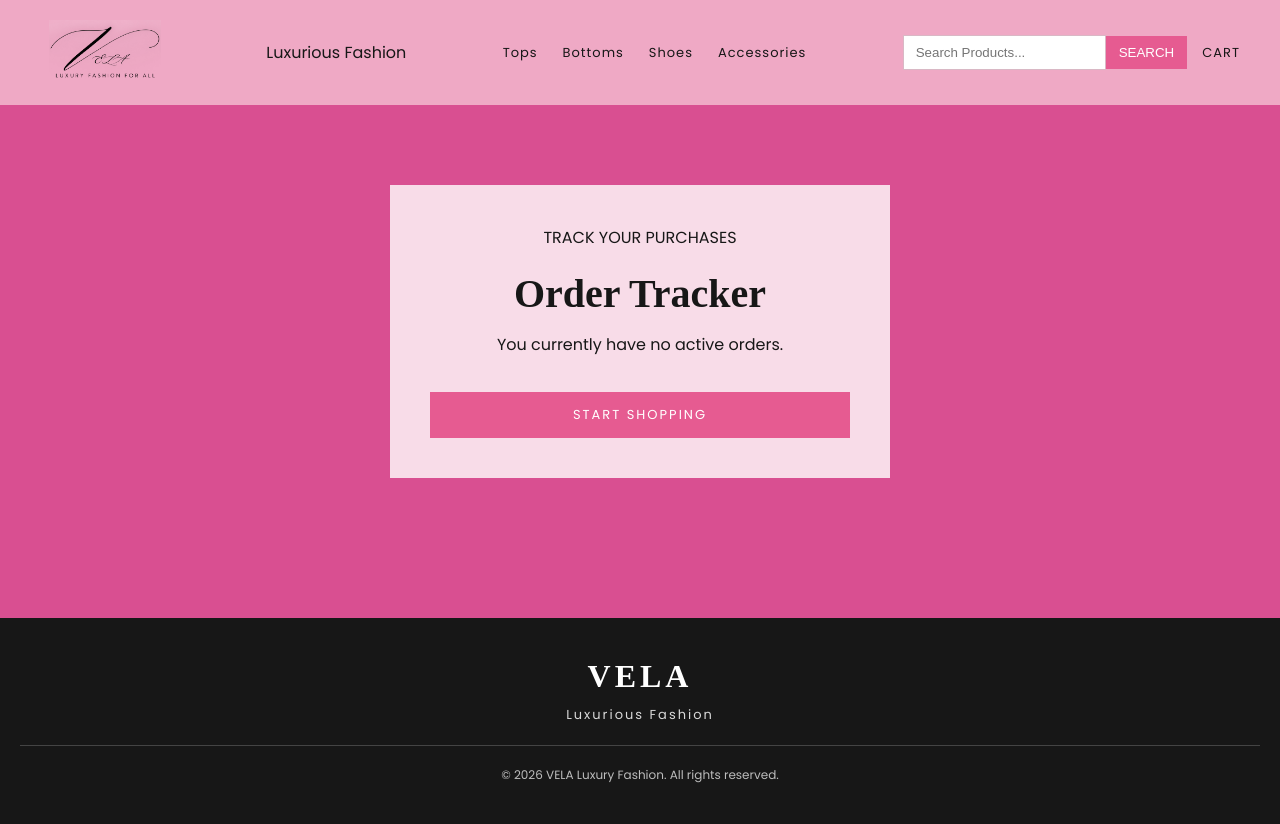
After one commit to natalievmedrano/Exam2ProjectRepo, a Node server app: page /orders in a window 1280 px wide. The commit adds this page. Run offline with Node 20, Linux system fonts and the light colour scheme.

Commit message:
Added a feature to track orders placed and updated the routes and css needed

```diff
--- a/public/css/style.css
+++ b/public/css/style.css
@@ -351,6 +351,19 @@ body {
 
 .login-links a:hover {
     text-decoration: underline;
+}
+
+/* Tracking Orders */
+.order-card {
+    background-color: white;
+    padding: 20px;
+    margin-top: 20px;
+    text-align: left;
+}
+
+.order-card h2 {
+    font-family: 'Playfair Display', serif;
+    margin-bottom: 10px;
 }
 
 /* PRODUCT CARDS */
--- a/routes/index.js
+++ b/routes/index.js
@@ -247,7 +247,16 @@ router.post('/register', (req, res) => {
     }
 });
 
+// tracking orders
+const orders = [];
 
+router.get('/orders', (req, res) => {
+
+    res.render('pages/orderTracker', {
+        orders
+    });
+
+});
 
 // shop page
 router.get('/shop', (req, res) => {
--- /dev/null
+++ b/views/pages/orderTracker.ejs
@@ -0,0 +1,68 @@
+<!DOCTYPE html>
+<html lang="en">
+<head>
+    <meta charset="UTF-8">
+    <meta name="viewport" content="width=device-width, initial-scale=1.0" >
+    <title>VELA | Order Tracker</title>
+    <link rel="stylesheet" href="/css/style.css">
+</head>
+
+<body>
+
+    <%- include('../partials/header') %>
+
+    <main>
+        <section class="login-section">
+            <div class="login-container">
+                <p>TRACK YOUR PURCHASES</p>
+                <h1>Order Tracker</h1>
+
+                <% if (!orders || orders.length === 0) { %>
+
+                    <p>You currently have no active orders.</p>
+
+                    <a href="/shop" class="shop-button">
+                        START SHOPPING
+                    </a>
+
+                <% } else { %>
+                    <% orders.forEach(order => { %>
+                        <div class="order-card">
+
+                            <h2>Order #<%= order.id %></h2>
+
+                            <p>
+                                Status:
+                                <strong><%= order.status %></strong>
+                            </p>
+
+                            <p>
+                                Total:
+                                $<%= order.total.toFixed(2) %>
+                            </p>
+
+                            <% if (order.items) { %>
+
+                                <p>Items:</p>
+
+                                <ul>
+                                    <% order.items.forEach(item => { %>
+                                        <li>
+                                            <%= item %>
+                                        </li>
+
+                                    <% }) %>
+                                </ul>
+                            <% } %>
+                        </div>
+                    <% }) %>
+                <% } %>
+
+            </div>
+        </section>
+    </main>
+
+    <%- include('../partials/footer') %>
+
+</body>
+</html>
```
